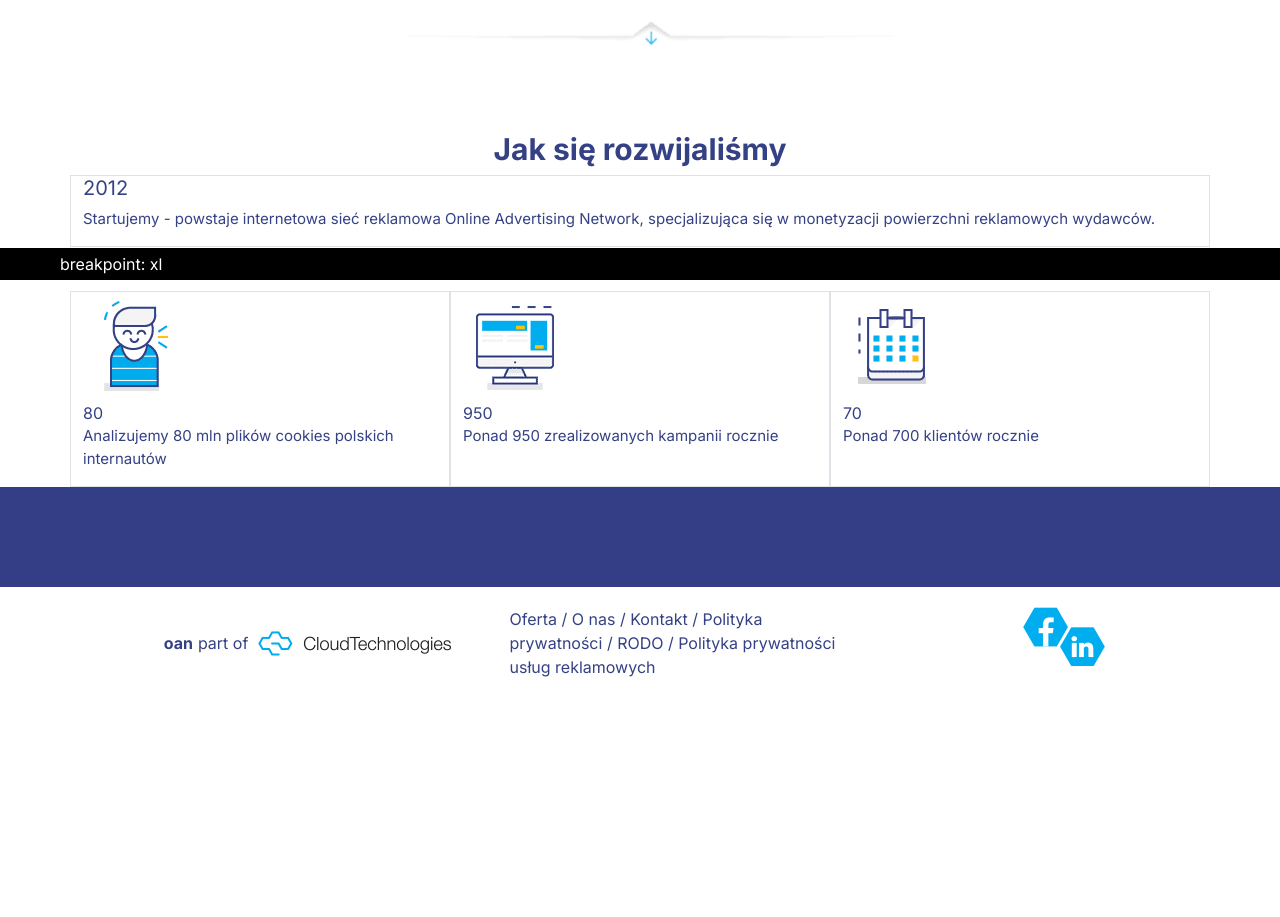
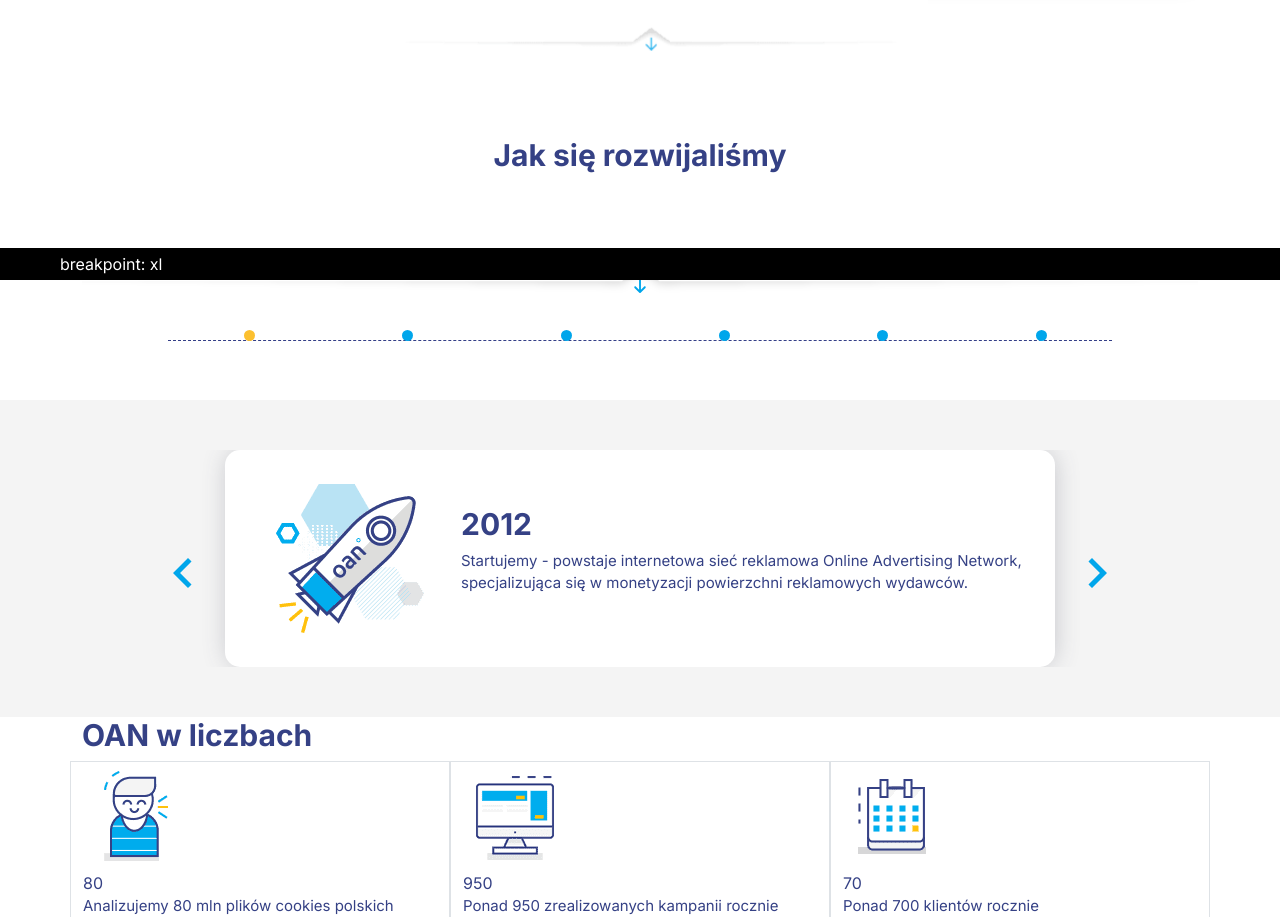
Before and after one commit to jaroslaw-filipiak/oan, a Vue app: page /about in a window 1280 px wide. Shown: the part 520-1437 px from the top of the page. Before the commit the page ends 1219 px from the top, so only its background shows below. Built offline with nearby package versions, Linux system fonts and the light colour scheme.

Commit message:
CompanyTimeline component scss

```diff
--- a/src/assets/scss/utils/_variables.scss
+++ b/src/assets/scss/utils/_variables.scss
@@ -11,3 +11,7 @@ $txt-color: #354185;
 
 //sections-bg colors
 $bg-gray: #f4f4f4;
+
+.bg-gray {
+  background-color: $bg-gray;
+}
--- a/src/components/CompanyTimeline.vue
+++ b/src/components/CompanyTimeline.vue
@@ -1,5 +1,6 @@
 <template>
-<section class="company-timeline">
+<section class="company-timeline" id="company-timeline">
+
   <div class="container-fluid">
     <div class="container">
 
@@ -9,27 +10,207 @@
         </div>
       </div>
 
-      <div class="row">
-        <div class="col border">
-         <div class="company-timeline--item">
-           <h5>2012</h5>
-           <p>Startujemy - powstaje internetowa sieć reklamowa Online Advertising Network, specjalizująca się w monetyzacji powierzchni reklamowych wydawców.
-           </p>
-         </div>
-        </div>
+      <div class="flex-column align-items-center d-none d-lg-flex overflow-hidden mb-4 position-relative">
+        <img class="indicator" src="@/assets/img/section-indicator.png" alt="">
+        <img class="indicator-icon" src="@/assets/img/icons/arrow-down.svg" alt="">
       </div>
 
     </div>
   </div>
+
+  <div class="container-fluid bg-gray">
+    <div class="container">
+      <div class="row">
+        <div class="col d-flex justify-content-center" style="position:relative;">
+
+          <carousel  :wrap-around="true" :items-to-show="1.0">
+
+            <slide v-for="slide in 6" :key="slide">
+              <div class="company-timeline--item">
+                <div>
+                  <img src="@/assets/img/2012-icon.png" alt="">
+                </div>
+                <div class="text-center text-lg-start">
+                  <h5 class="h3">2012</h5>
+                  <p>Startujemy - powstaje internetowa sieć reklamowa Online Advertising Network, specjalizująca się w monetyzacji powierzchni reklamowych wydawców.
+                  </p></div>
+              </div>
+            </slide>
+
+              <template #addons>
+
+                <div class="company-timeline--slider__pagination d-none d-lg-block">
+                  <pagination />
+                </div>
+
+                <div class="company-timeline--slider__nav" data-aos="fade-up">
+                  <navigation />
+                </div>
+              </template>
+
+          </carousel>
+
+        </div>
+      </div>
+    </div>
+  </div>
+
 </section>
 </template>
 
 <script>
+import 'vue3-carousel/dist/carousel.css';
+import {
+  Carousel, Slide, Navigation, Pagination,
+} from 'vue3-carousel';
+
 export default {
   name: 'CompanyTimeline',
+  components: {
+    Carousel,
+    Slide,
+    Navigation,
+    Pagination,
+  },
 };
 </script>
 
-<style scoped>
+<style lang="scss" scoped>
+@import "@/assets/scss/utils/_variables";
+@import "@/assets/scss/utils/_rwd";
+@import "@/assets/scss/utils/_mixins";
+
+.company-timeline {
+  h3 {
+    margin-bottom: 90px;
+  }
+
+  .bg-gray {
+    padding-top: 50px;
+    padding-bottom: 50px;
+  }
+
+  &--slider__nav {
+    z-index: 3;
+    position: absolute;
+    top: 50%;
+    width: 100%;
+  }
+
+  :global(.carousel__pagination-button) {
+    background-color: #00a6eb;
+    border-radius: 50px;
+    width: 11px;
+    height: 11px;
+    position: relative;
+  }
+
+  :global(li.carousel__pagination-item) {
+    position: relative !important;
+  }
+
+  ::v-deep(li.carousel__pagination-item button) {
+    position: absolute !important;
+    left: 0 !important;
+    top: -10px !important;
+    z-index: 99 !important;
+  }
+
+  :global(.carousel__prev) {
+    background-color: transparent !important;
+    position: absolute;
+    color: $accent;
+    display: flex;
+    justify-content: center;
+    align-items: center;
+    position: absolute;
+    cursor: pointer;
+    transform: scale(2) !important;
+  }
+
+  :global(.carousel__next) {
+    background-color: transparent !important;
+    color: $accent;
+    display: flex;
+    justify-content: center;
+    align-items: center;
+
+    cursor: pointer;
+    transform: scale(2) !important;
+  }
+
+
+  .carousel__pagination {
+    padding-left: 0px;
+    top: -155px !important;
+    position: absolute;
+    width: 100%;
+    height: 90px;
+    display: flex;
+    align-items: center;
+    justify-content: space-around;
+
+    &::after {
+      content: '';
+      width: 100%;
+      height:2px;
+      display: block;
+      position: absolute;
+      left: 0;
+      top: 50%;
+      border-top: 1px dashed $blue;
+      z-index: 1;
+    }
+
+  }
+
+  &--item {
+    background-color: #fff;
+    border-radius: 15px;
+    padding: 16px 50px;
+    display: flex;
+    flex-direction: column;
+    align-items: center;
+    justify-content: center;
+
+    @include lg {
+      max-width: 830px;
+      flex-direction: row;
+      padding: 16px 29px;
+      @include boxShadow;
+    }
+
+    img {
+      padding-right: 14px;
+    }
+
+    p {
+
+    }
+  }
+
+  .carousel {
+    max-width: 85%;
+    @include lg {
+      max-width: 944px;
+    }
+  }
+
+}
+
+.icon {
+  position: relative;
+  top: -13%;
+}
+
+.indicator {
+  margin-bottom: 80px;
+}
+
+.indicator-icon {
+  position: absolute;
+  top: 16px;
+  width: 14px;
+}
 
 </style>
--- a/src/components/Testimonials.vue
+++ b/src/components/Testimonials.vue
@@ -90,7 +90,7 @@ export default {
 }
 
 :global(.carousel__viewport) {
-  padding: 50px 0px !important;
+  padding: 0px !important;
 }
 
 
```
Also changed, not shown: src/assets/img/2012-icon.png (added).
